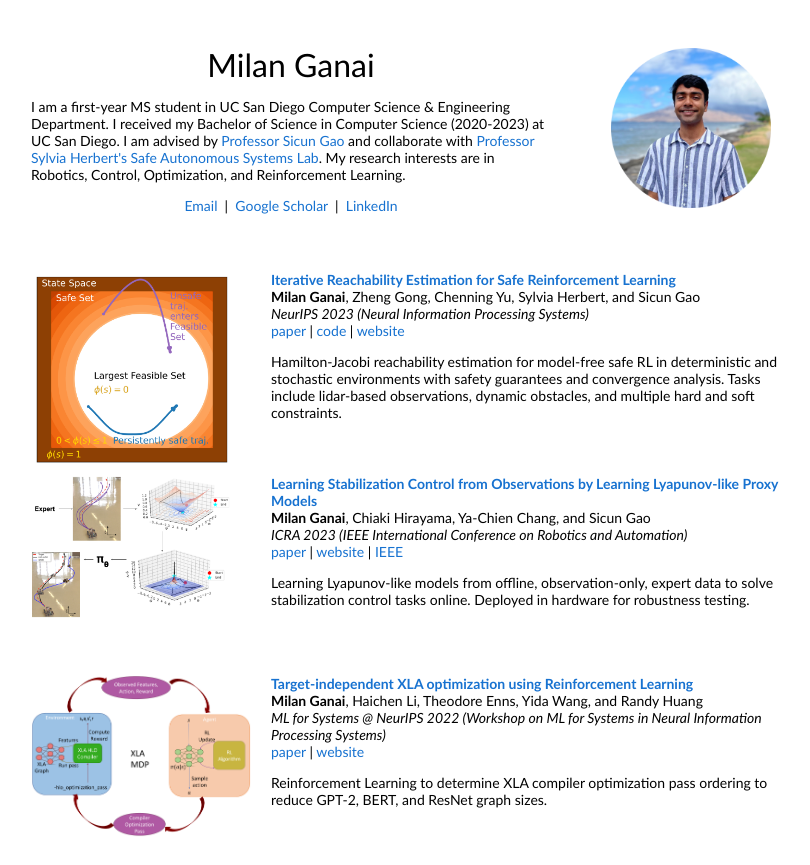
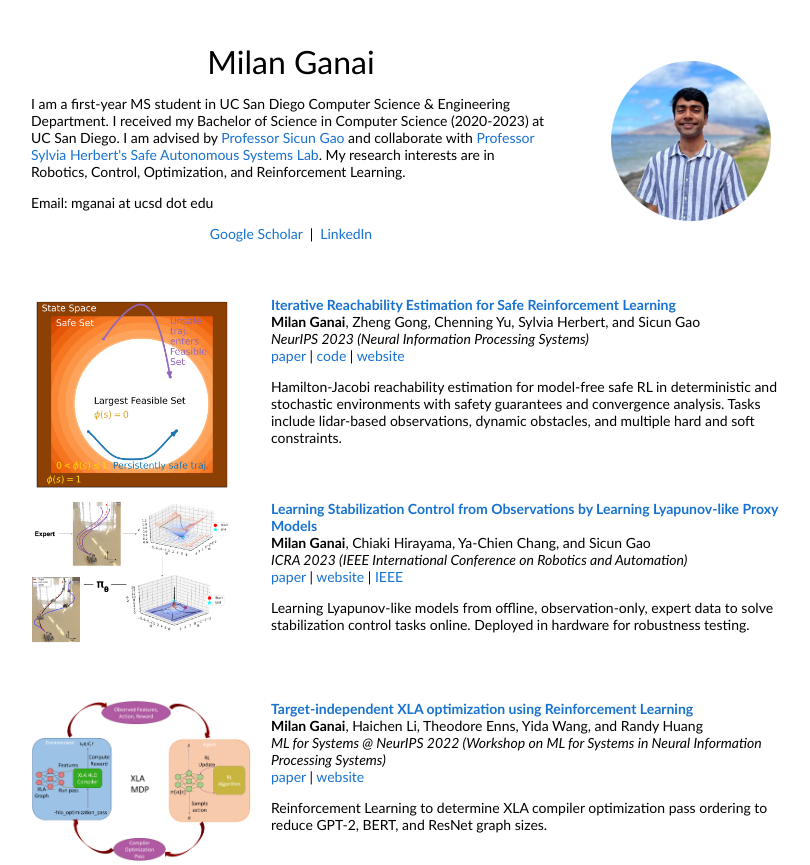
Before and after one commit to milanganai/milanganai.github.io, a plain HTML site: page index.html in a window 1280 px wide. Shown: the top 865 px of the page, without its empty margins (229-1039 px from the left). Drawn offline with Linux system fonts and the light colour scheme.

Commit message:
clean up

```diff
--- a/index.html
+++ b/index.html
@@ -24,8 +24,10 @@
                 <p>I am a first-year MS student in UC San Diego Computer Science & Engineering Department. I received my Bachelor of Science in Computer Science (2020-2023) at UC San Diego. I am advised by <a href="http://scungao.github.io/">Professor Sicun Gao</a> and collaborate with <a href="http://sylviaherbert.com/">Professor Sylvia Herbert's Safe Autonomous Systems Lab</a>. My research interests are in Robotics, Control, Optimization, and Reinforcement Learning.
                 </p>
 
+                <p> Email: mganai at ucsd dot edu
+                </p>
+
                 <p style="text-align:center">
-                  <a href="mailto:mganai@ucsd.edu">Email</a> &nbsp|&nbsp
                   <!-- <a href="data/CV.pdf">CV</a> &nbsp|&nbsp -->
                   <a href="https://scholar.google.com/citations?user=LCMIfaQAAAAJ&hl=en&oi=ao">Google Scholar</a> &nbsp|&nbsp
                   <a href="https://www.linkedin.com/in/milanganai/">LinkedIn</a>
```
